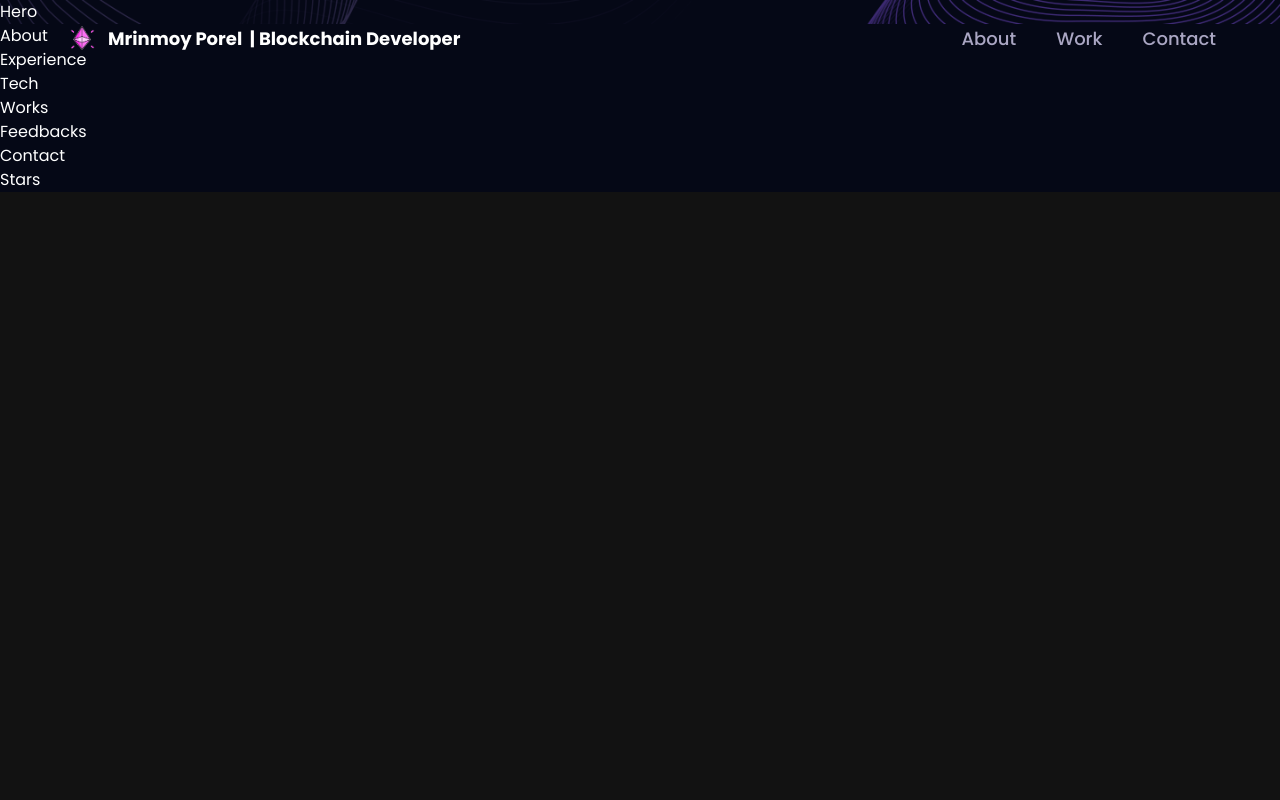
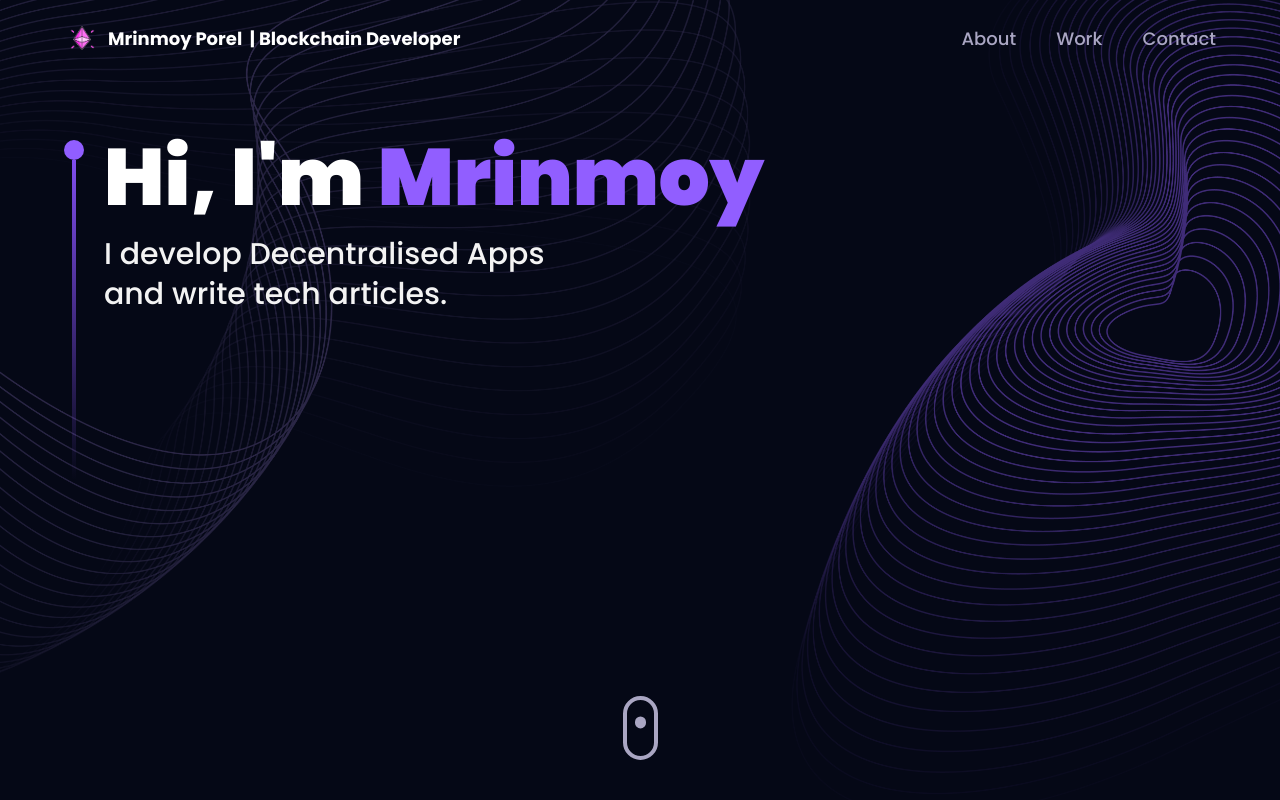
Before and after one commit to mrinnnmoy/bobdao-hackathon23-server, a React (Vite) app: page / in a window 1280 px wide. Shown: the top 800 px of the page. Built offline with nearby package versions, Linux system fonts and the light colour scheme.

Commit message:
build hero-section

```diff
--- a/src/components/Hero.jsx
+++ b/src/components/Hero.jsx
@@ -1,9 +1,49 @@
-import React from 'react'
+import React from 'react';
+import { motion } from 'framer-motion';
+import { styles } from "../styles";
+import { ComputersCanvas } from "./canvas";
 
 const Hero = () => {
   return (
-    <div>Hero</div>
+    <section className={`relative w-full h-screen mx-auto`}>
+      <div className={`absolute inset-0 top-[120px]  max-w-7xl mx-auto ${styles.paddingX} flex flex-row items-start gap-5`}>
+        <div className="flex flex-col justify-center items-center mt-5">
+          <div className='w-5 h-5 rounded-full bg-[#915EFF]' />
+          <div className='w-1 sm:h-80 h-40 violet-gradient' />
+        </div>
+
+        <div>
+          <h1 className={`${styles.heroHeadText} text-white`}>
+            Hi, I'm <span className='text-[#915EFF]'>Mrinmoy</span>
+          </h1>
+          <p className={`${styles.heroSubText} mt-2 text-white-100`}>
+            I develop Decentralised Apps <br className='sm:block hidden' />
+            and write tech articles.
+          </p>
+        </div>
+      </div>
+
+      {/* <ComputersCanvas /> */}
+
+      <div className='absolute xs:bottom-10 bottom-32 w-full flex justify-center items-center'>
+        <a href='#about'>
+          <div className='w-[35px] h-[64px] rounded-3xl border-4 border-secondary flex justify-center items-start p-2'>
+            <motion.div
+              animate={{
+                y: [0, 24, 0],
+              }}
+              transition={{
+                duration: 1.5,
+                repeat: Infinity,
+                repeatType: "loop",
+              }}
+              className='w-3 h-3 rounded-full bg-secondary mb-1'
+            />
+          </div>
+        </a>
+      </div>
+    </section>
   )
-}
+};
 
-export default Hero
+export default Hero;
```
